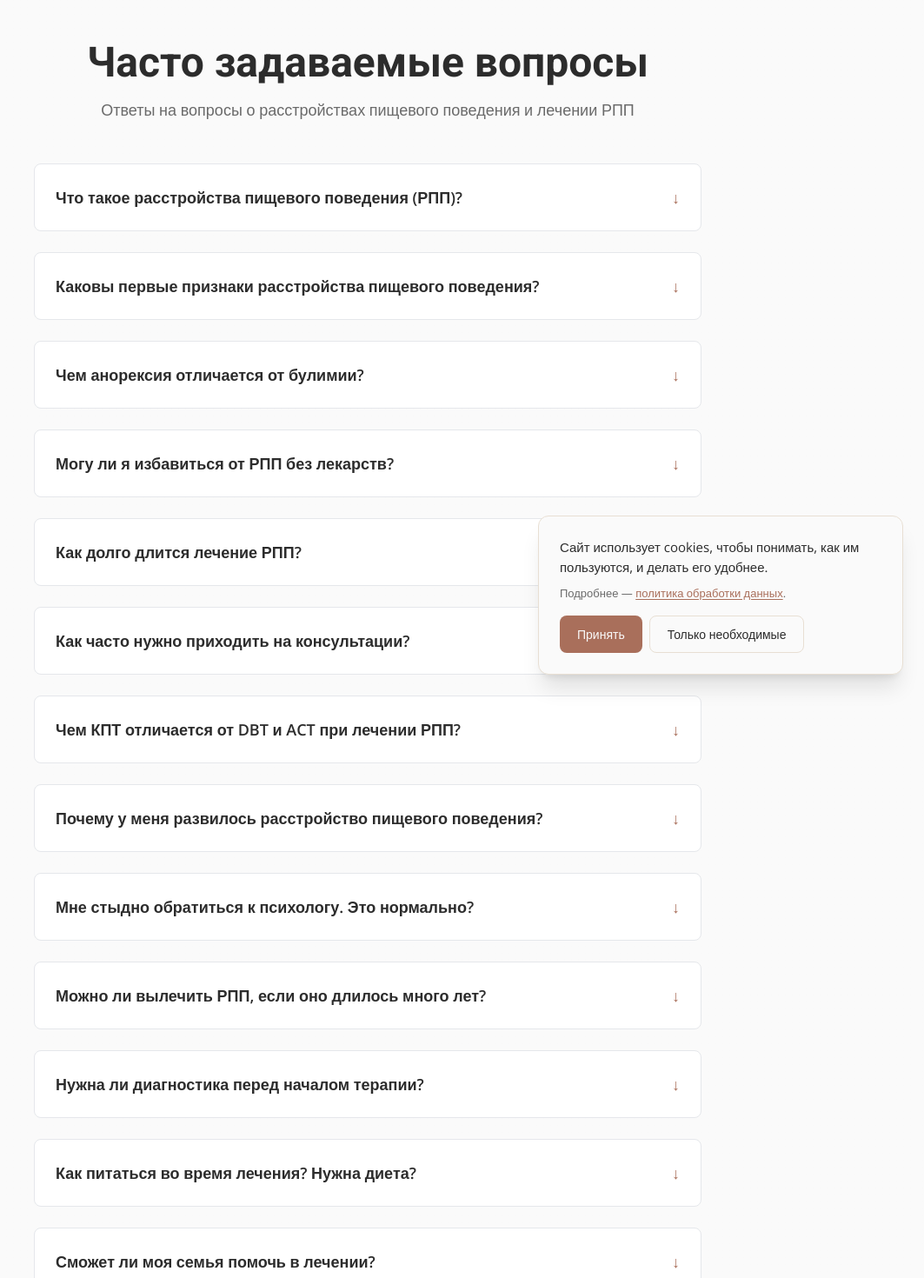
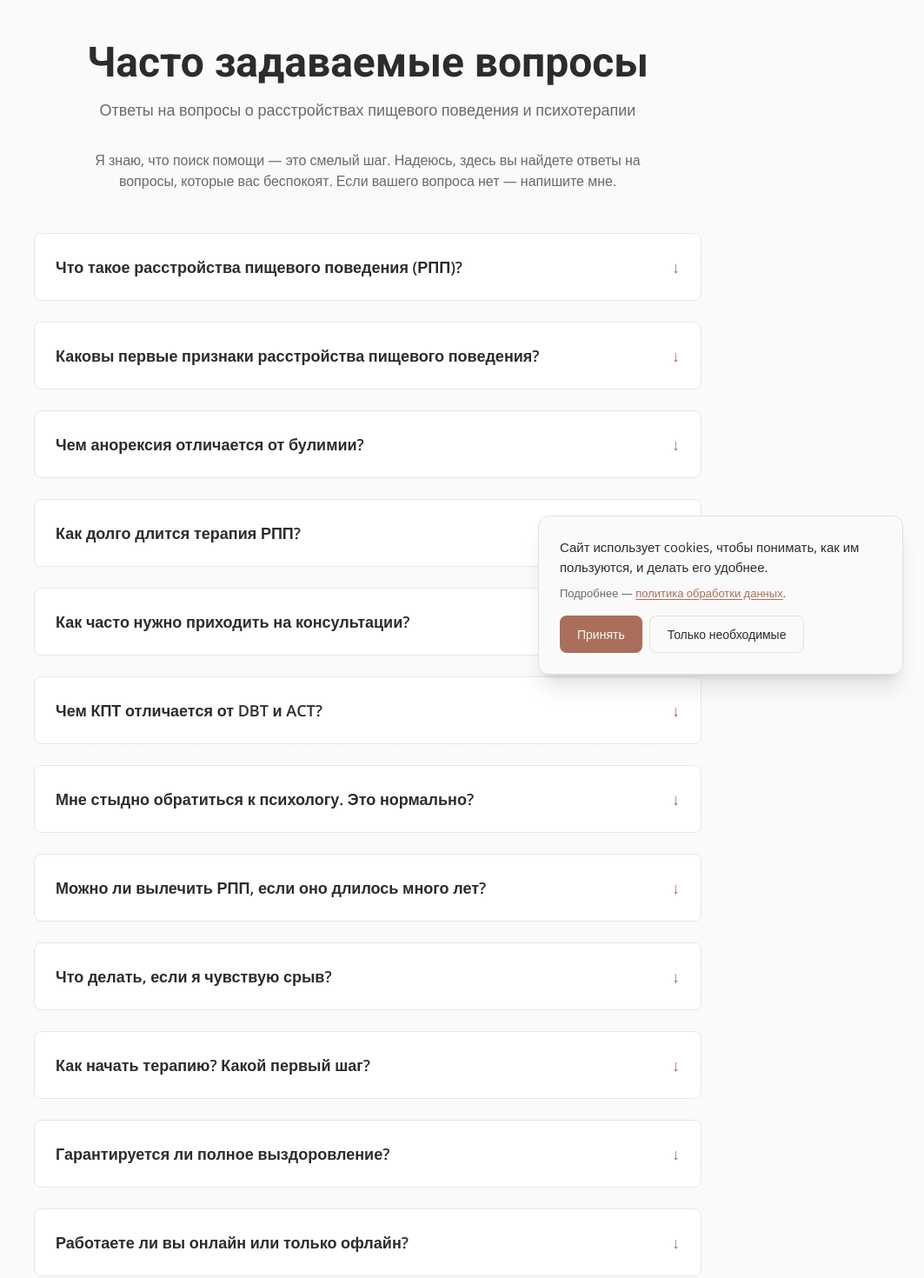
Before and after one commit to anyamalets/anyamalets-site, a Next.js app: page /faq in a window 1280 px wide. Shown: the top 1470 px of the page at 87% size, without its empty margins (217-1280 px from the left). Built offline with nearby package versions, Linux system fonts and the light colour scheme.

Commit message:
Revise FAQ: remove 6 questions, update all answers per clinical review, add intro text

```diff
--- a/app/faq/page.tsx
+++ b/app/faq/page.tsx
@@ -3,11 +3,11 @@ import type { Metadata } from "next"
 export const metadata: Metadata = {
   title: "FAQ — Часто задаваемые вопросы о РПП",
   description:
-    "Ответы на часто задаваемые вопросы о расстройствах пищевого поведения, лечении и психотерапии РПП.",
+    "Ответы на часто задаваемые вопросы о расстройствах пищевого поведения и психотерапии РПП.",
   openGraph: {
     title: "FAQ — Часто задаваемые вопросы о РПП",
     description:
-      "Ответы на часто задаваемые вопросы о расстройствах пищевого поведения, лечении и психотерапии РПП.",
+      "Ответы на часто задаваемые вопросы о расстройствах пищевого поведения и психотерапии РПП.",
   },
 }
 
@@ -15,67 +15,42 @@ const faqItems = [
   {
     question: "Что такое расстройства пищевого поведения (РПП)?",
     answer:
-      "Расстройства пищевого поведения — это психические заболевания, связанные с нарушениями питания. К ним относятся анорексия (ограничение питания), булимия (переедание с очищением) и другие типы этого расстройства. РПП часто маскируют глубокие проблемы с эмоциями и самооценкой.",
+      "Расстройства пищевого поведения — это психические заболевания, связанные с нарушениями питания. К ним относятся булимия, приступообразное переедание и другие типы этого расстройства. РПП часто маскируют глубокие проблемы с эмоциями и самооценкой.",
   },
   {
     question: "Каковы первые признаки расстройства пищевого поведения?",
     answer:
-      "Основные признаки: одержимость едой и весом, резкие изменения в весе, чрезмерные физические нагрузки, скрытное питание, беспокойство при приёме пищи, озабоченность внешностью, избегание носить определенную одежду, побуждение отработать съеденные калории.",
+      "Основные признаки: одержимость едой и весом, беспокойство при приёме пищи, избегание носить определенную одежду, побуждение отработать съеденные калории, многочисленные попытки сесть на диету.",
   },
   {
     question: "Чем анорексия отличается от булимии?",
     answer:
-      "Анорексия — это ограничение питания и потеря веса. Булимия — цикл переедания с очищением. Психотерапия помогает справиться с обоими расстройствами.",
+      "Анорексия — это ограничение питания и потеря веса. Булимия — цикл переедания с очищением или чрезмерными физическими нагрузками. Психотерапия помогает справиться с обоими расстройствами.",
   },
   {
-    question: "Могу ли я избавиться от РПП без лекарств?",
+    question: "Как долго длится терапия РПП?",
     answer:
-      "Да, психотерапия (особенно КПТ и DBT) показывает хорошие результаты и часто не требует медикаментов. Однако в некоторых случаях могут помочь антидепрессанты. Решение принимается индивидуально с врачом.",
-  },
-  {
-    question: "Как долго длится лечение РПП?",
-    answer:
-      "Интенсивное лечение обычно длится от 3 до 12 месяцев, но сроки индивидуальны и зависят от: тяжести и длительности расстройства, типа РПП (анорексия, булимия, переедание), наличия коморбидных расстройств. Некоторые люди видят значительное улучшение за 3-4 месяца, другим требуется полный год интенсивной работы. На первой консультации мы обсудим реалистичные сроки конкретно для вашей ситуации.",
+      "Работа с РПП обычно длится от 3 до 12 месяцев, но сроки индивидуальны и зависят от: тяжести и длительности расстройства, типа РПП (анорексия, булимия, переедание), наличия коморбидных расстройств. Некоторые люди видят значительное улучшение за 3-4 месяца, другим требуется полный год интенсивной работы. На первой консультации мы обсудим реалистичные сроки конкретно для вашей ситуации.",
   },
   {
     question: "Как часто нужно приходить на консультации?",
     answer:
-      "В начале лечения рекомендуется 1 раз в неделю. По мере улучшения частота может снизиться до 1 раза в две недели или реже. Это обсуждается индивидуально на основе вашего прогресса.",
+      "В начале рекомендуется 1 раз в неделю. По мере улучшения частота может снизиться до 1 раза в две недели или реже. Это обсуждается индивидуально на основе динамики изменений.",
   },
   {
-    question: "Чем КПТ отличается от DBT и ACT при лечении РПП?",
+    question: "Чем КПТ отличается от DBT и ACT?",
     answer:
-      "КПТ фокусируется на связи мыслей, эмоций и поведения. DBT учит навыкам эмоциональной регуляции и стрессоустойчивости. ACT помогает действовать в соответствии с ценностями. Часто используется комбинация методов.",
-  },
-  {
-    question: "Почему у меня развилось расстройство пищевого поведения?",
-    answer:
-      "Причины: перфекционизм, травма, давление общества, проблемы в семье, низкая самооценка. РПП маскирует неумение справляться с эмоциями. На первых консультациях разберёмся в корнях вашей проблемы.",
+      "КПТ фокусируется на связи мыслей, эмоций и поведения. DBT учит навыкам эмоциональной регуляции и стрессоустойчивости. ACT помогает действовать в соответствии с ценностями.",
   },
   {
     question: "Мне стыдно обратиться к психологу. Это нормально?",
     answer:
-      "Совершенно нормально. Стыд — частая часть РПП. Психолог не судит, видел сотни подобных случаев. Конфиденциальность полная. Первый шаг приводит к свободе.",
+      "Совершенно нормально. Стыд — частая часть РПП. Психолог не осуждает, а помогает выйти из порочного круга.",
   },
   {
     question: "Можно ли вылечить РПП, если оно длилось много лет?",
     answer:
-      "Да. Мозг пластичен в любом возрасте. Люди выздоравливают после 5, 10, 20 лет болезни и возвращаются к нормальному питанию и отношению к телу.",
-  },
-  {
-    question: "Нужна ли диагностика перед началом терапии?",
-    answer:
-      "Обычно нет, но консультация врача может быть полезна для исключения физических причин и оценки общего здоровья.",
-  },
-  {
-    question: "Как питаться во время лечения? Нужна диета?",
-    answer:
-      "Нет диет. Учимся слушать свой организм. Цель — интуитивное питание, а не подсчёт калорий.",
-  },
-  {
-    question: "Сможет ли моя семья помочь в лечении?",
-    answer:
-      "Да, поддержка семьи важна. Лечение — личная работа между вами и психологом. Иногда полезны сеансы с участием членов семьи.",
+      "Да. Мозг пластичен в любом возрасте. Люди возвращаются к нормальному питанию и отношению к телу после многих лет с РПП.",
   },
   {
     question: "Что делать, если я чувствую срыв?",
@@ -85,22 +60,17 @@ const faqItems = [
   {
     question: "Как начать терапию? Какой первый шаг?",
     answer:
-      "Первый шаг — написать или позвонить. Обсудим вашу ситуацию, подход, расписание и цены. Первая консультация — это знакомство.",
+      "Первый шаг — написать. Обсудим вашу ситуацию, подход, расписание. Первая консультация — это знакомство.",
   },
   {
     question: "Гарантируется ли полное выздоровление?",
     answer:
-      "Я не даю гарантий — каждый уникален. Гарантирую использование доказанных методов (КПТ, DBT, ACT) и адаптацию подхода. Большинство видят значительное улучшение.",
+      "Психотерапия не дает гарантий. Я гарантирую использование доказанных методов и адаптацию подхода.",
   },
   {
     question: "Работаете ли вы онлайн или только офлайн?",
     answer:
-      "Работаю онлайн. Онлайн-формат удобен для занятых людей и тех, кто живёт далеко. Эффективность не зависит от формата.",
-  },
-  {
-    question: "Как долго ждать первую консультацию?",
-    answer:
-      "Обычно 1-2 недели. В срочных случаях стараюсь принять раньше. Свяжитесь, чтобы узнать доступные слоты.",
+      "Работаю онлайн. Онлайн-формат удобен для занятых людей и тех, кто живет в других городах. Эффективность не зависит от формата.",
   },
 ]
 
@@ -114,8 +84,11 @@ export default function FAQPage() {
             <h1 className="text-4xl sm:text-5xl font-bold text-text mb-4">
               Часто задаваемые вопросы
             </h1>
-            <p className="text-lg text-text/70">
-              Ответы на вопросы о расстройствах пищевого поведения и лечении РПП
+            <p className="text-lg text-text/70 mb-8">
+              Ответы на вопросы о расстройствах пищевого поведения и психотерапии
+            </p>
+            <p className="text-base text-text/70 max-w-2xl mx-auto">
+              Я знаю, что поиск помощи — это смелый шаг. Надеюсь, здесь вы найдете ответы на вопросы, которые вас беспокоят. Если вашего вопроса нет — напишите мне.
             </p>
           </div>
 
```
